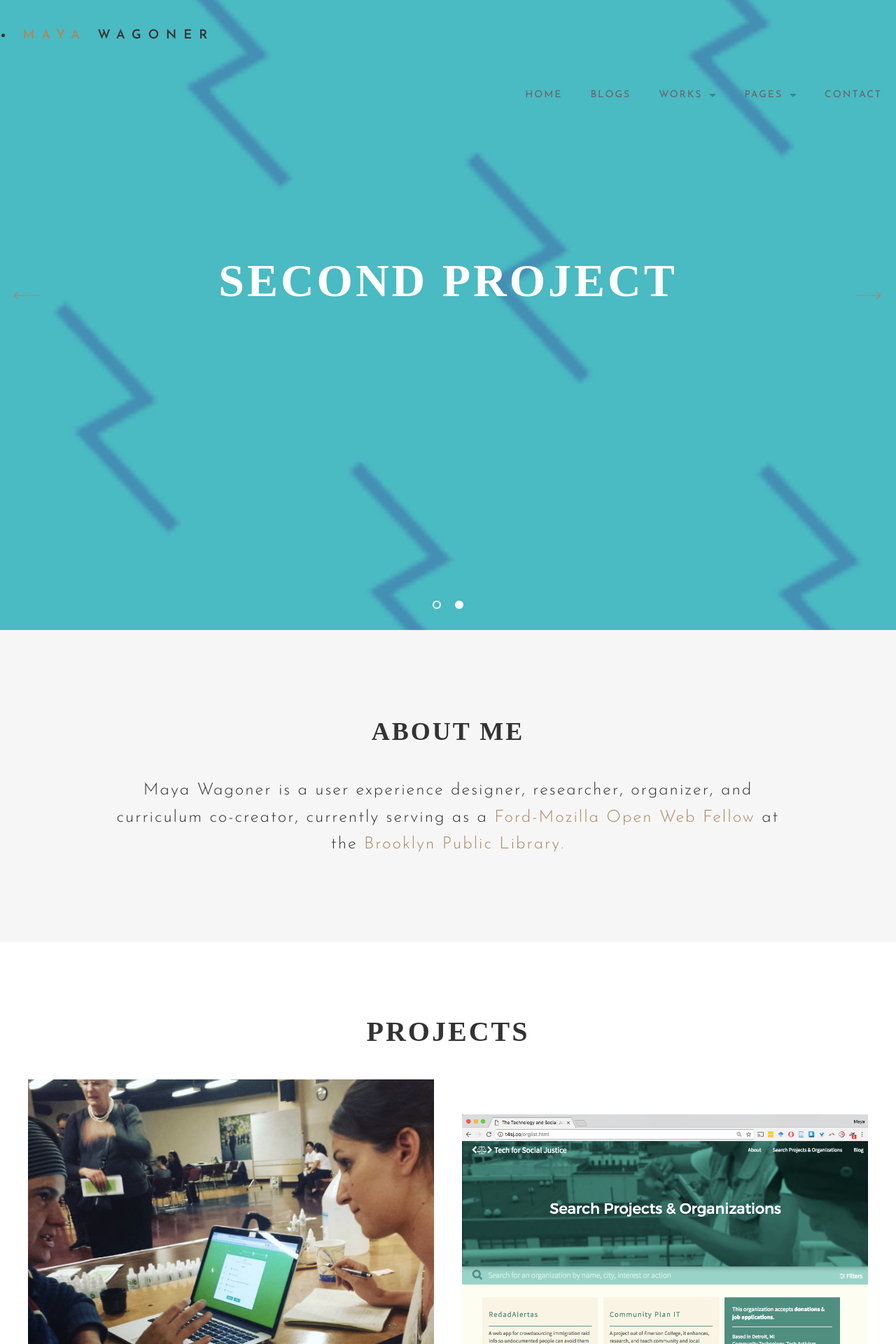
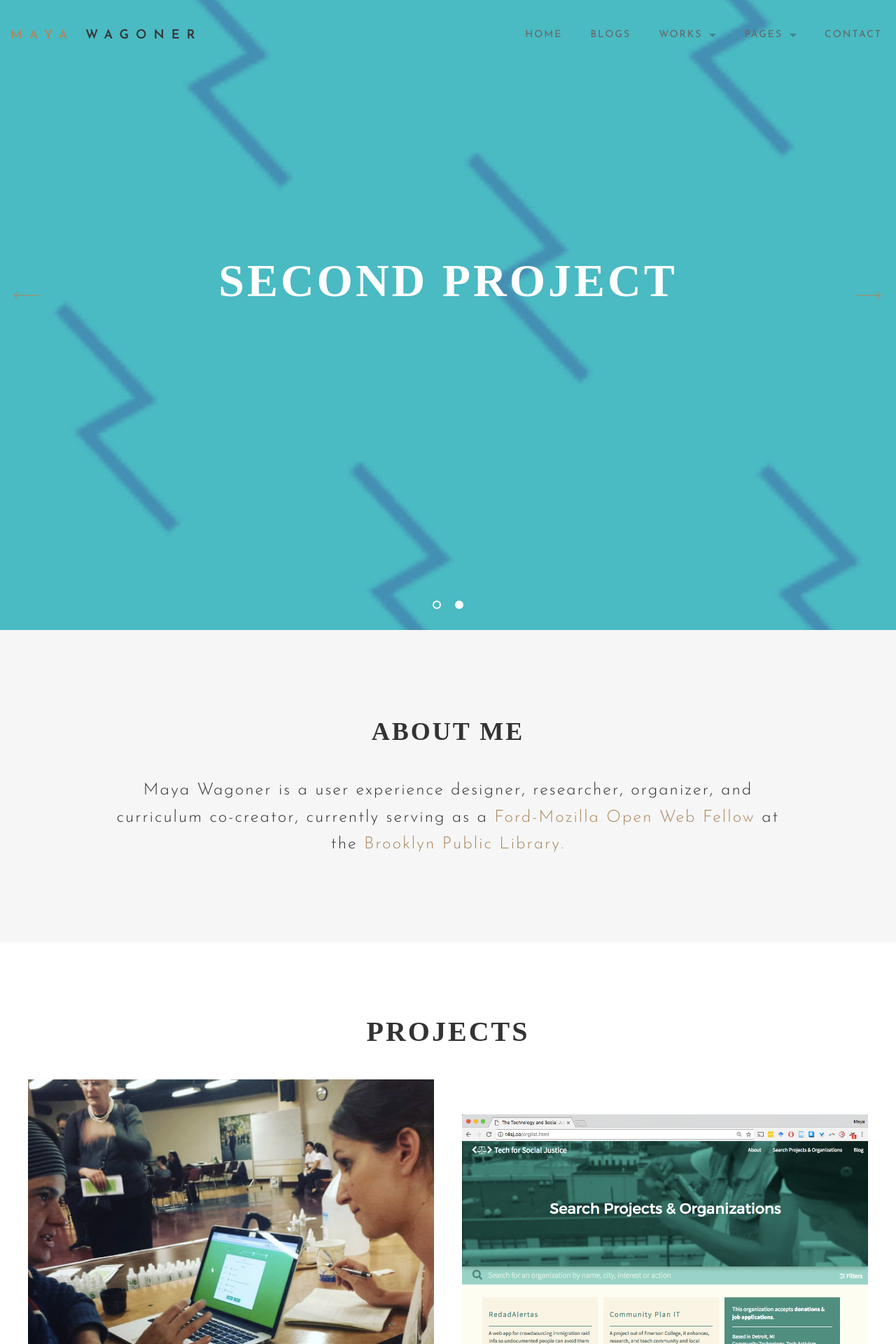
Before and after one commit to SAONATYPE/saonatype.github.io, a Jekyll site: the page built from index.html, in a window 1280 px wide. Shown: the top 1920 px of the page at 70% size. Built offline with Jekyll 4.4.1, drawn with Linux system fonts in a browser that asks for light colours; some web fonts are replaced.

Commit message:
menu update

```diff
--- a/_includes/header.html
+++ b/_includes/header.html
@@ -1,4 +1,5 @@
 <div class='contain-to-grid sticky transparent'>
+  <nav class='top-bar' data-options='sticky_on: large' data-topbar=''>
     <ul class='title-area'>
       <li class="">
         <h1>
@@ -8,7 +9,6 @@
         </h1>
       </li>
     </ul>
-  <nav class='top-bar' data-options='sticky_on: large' data-topbar=''>
     <div id="menu-toggler" class="right">
       <a href='#'>
         <i class="icon-arrows-hamburger-2"></i>
```
